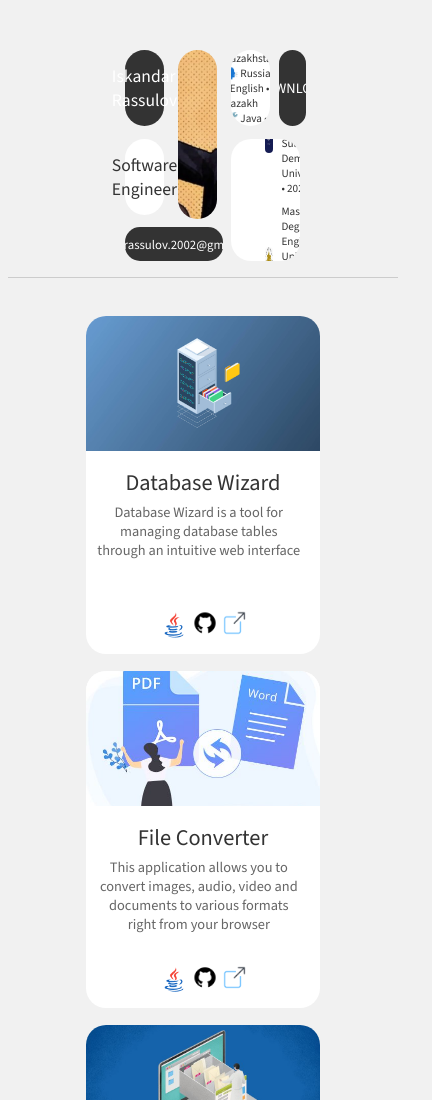
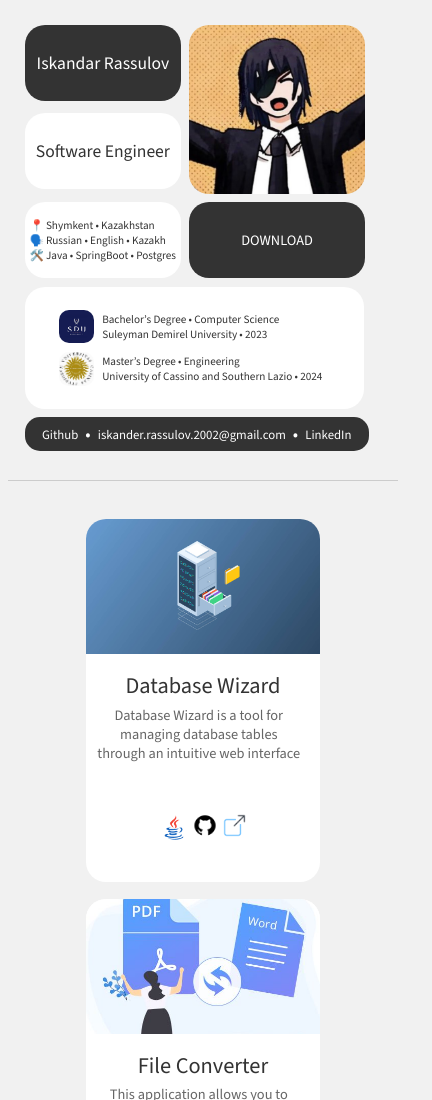
Before and after one commit to iskandar-rassulov/ir24-wp, a plain HTML site: page index.html in a window 390 px wide. Shown: the top 1100 px of the page, 432 px wide, since content can reach past the window. Drawn offline with nearby package versions, Linux system fonts and the light colour scheme.

Commit message:
Mobile adaptation: main content

```diff
--- a/styles.css
+++ b/styles.css
@@ -265,13 +265,145 @@ hr {
 /*MOBILE ADAPTATION I GUESS*/
 @media (max-width: 600px) {
 
+    #information {
+        padding: 2vh;
+        display: flex;
+        justify-content: center; /* Центрирование по горизонтали */
+        align-items: flex-start; /* Центрирование по вертикали (опционально) */
+        height: 50vh; /* Настрой высоту по необходимости */
+        width: 100vw; /* Настрой ширину по необходимости */
+    }
+
+    .info-container{
+        display: grid;
+        height: 20vh;
+        width: 100vw;
+        grid-template-columns: 0.5fr 1fr ;
+        grid-template-rows: 1fr 1fr 1fr 1fr;
+        grid-template-areas:
+        "tile-name tile-image "
+        "tile-position tile-image "
+        "tile-about tile-download"
+        "tile-education tile-education"
+        "tile-links tile-links";
+        grid-gap: 1vh;
+    }
+
+    .tile-name{
+        background-color: #333;
+        width: 40vw;
+        height: 9vh;
+        color: white;
+        display: flex;
+        align-items: center;
+        justify-content: center;
+        font-family: 'Source Sans 3', sans-serif;
+        font-size: 1.1rem;
+        border-radius: 20px;
+        grid-area: tile-name;
+    }
+
+    .tile-position{
+        background-color: white;
+        width: 40vw;
+        height: 9vh;
+        color: #333;
+        display: flex;
+        align-items: center;
+        justify-content: center;
+        font-family: 'Source Sans 3', sans-serif;
+        font-size: 1.1rem;
+        border-radius: 20px;
+        grid-area: tile-position;
+    }
+
+    .tile-image{
+        background-image: url('images/avatar.jpg');
+        background-size: cover;
+        width: 45vw;
+        height: 20vh;
+        border-radius: 20px;
+        grid-area: tile-image;
+    }
+
+    .tile-links {
+        overflow-y: hidden;
+        overflow-x: auto;
+        background-color: #333;
+        width: 83vw;
+        height: 4vh;
+        color: white;
+        display: flex;
+        align-items: center;
+        justify-content: center;
+        font-family: 'Source Sans 3', sans-serif;
+        font-size: 1.1rem;
+        border-radius: 15px;
+        padding: 0 10px;
+        grid-area: tile-links;
+    }
+
+    .tile-about{
+        overflow-y: auto;
+        background-color: white;
+        width: 40vw;
+        height: 9vh;
+        color: #333;
+        display: flex;
+        align-items: center;
+        justify-content: center;
+        font-family: 'Source Sans 3', sans-serif;
+        font-size: 0.7rem;
+        border-radius: 20px;
+        grid-area: tile-about;
+    }
+
+    .tile-download{
+        overflow-x: auto;
+        background-color: #333;
+        width: 45vw;
+        height: 9vh;
+        color: white;
+        display: flex;
+        align-items: center;
+        justify-content: center;
+        font-family: 'Source Sans 3', sans-serif;
+        font-size: 0.9rem;
+        border-radius: 20px;
+        user-select: none; /* 1. Запрет выделения текста */
+        cursor: pointer; /* 2. Курсор в виде руки */
+        grid-area: tile-download;
+    }
+
+    .tile-education {
+        overflow-y: auto;
+        background-color: white;
+        width: 87vw;
+        height: 14.5vh;
+        font-family: 'Source Sans 3', sans-serif;
+        font-size: 0.7rem;
+        color:#333;
+        border-radius: 20px;
+        display: flex;
+        flex-direction: column;
+        justify-content: center;
+        gap: 1vh;
+        grid-area: tile-education;
+    }
+
+    .university img {
+        width: 9vw;
+        height: 4vh;
+        margin-right: 1vh;
+        border-radius: 10px;
+    }
 
 
 /*PROJECT ADAPTATION*/
     .tile-project {
         background-color: white;
         width: 60vw; /* Ширина */
-        height: 40vh; /* Высота */
+        height: 43vh; /* Высота */
         border-radius: 20px; /* Закругленные углы */
         position: relative; /* Необходимо для позиционирования вложенного элемента */
     }
```
